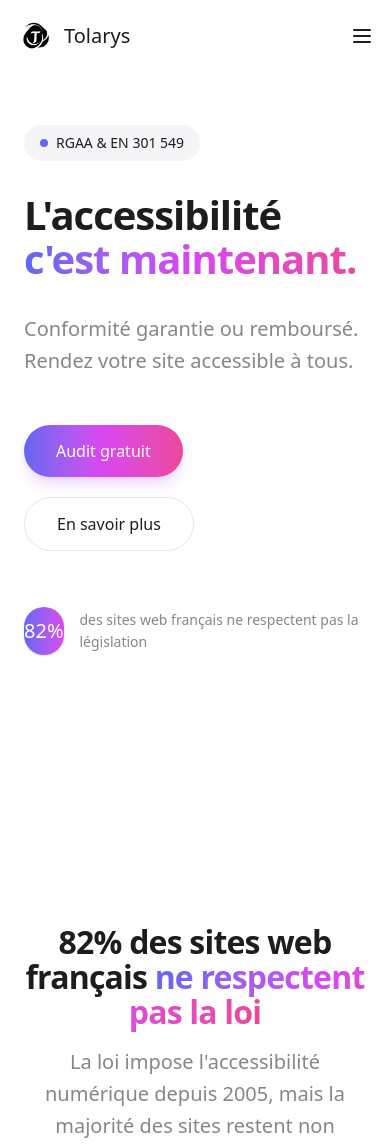
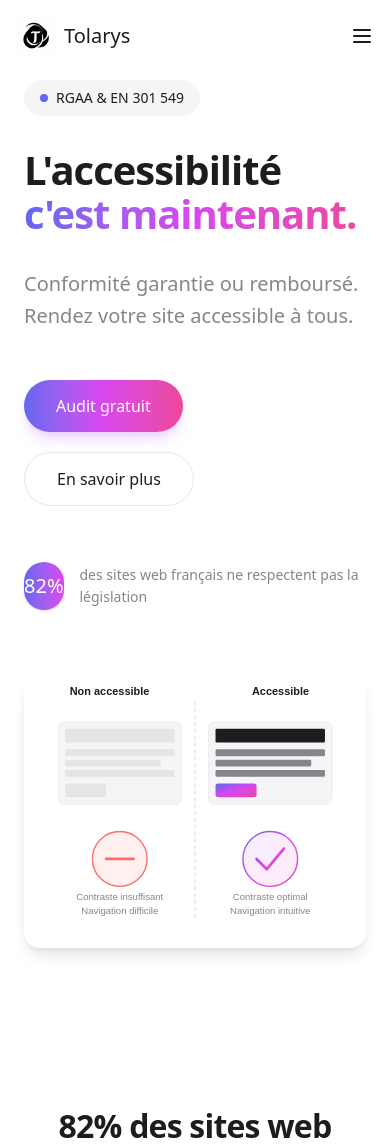
Before and after one commit to Skymx82/tolarys-v2, a Next.js app: page / in a window 390 px wide. Shown: the top 1145 px of the page. Built offline with nearby package versions, Linux system fonts and the light colour scheme.

Commit message:
Modifi section hero téléphone

```diff
--- a/src/components/HeroSection.tsx
+++ b/src/components/HeroSection.tsx
@@ -106,11 +106,11 @@ const HeroSection = () => {
             initial={{ opacity: 0, scale: 0.95 }}
             animate={{ opacity: 1, scale: 1 }}
             transition={{ delay: 0.5, duration: 0.8 }}
-            className="flex-1 relative h-[500px] flex items-center justify-center"
+            className="flex-1 relative md:h-[500px] h-[300px] flex items-center justify-center"
           >
             <div className="relative w-full h-full max-w-[500px] mx-auto">
               {/* Image SVG de comparaison */}
-              <div className="absolute inset-0 flex items-center justify-center">
+              <div className="relative w-full h-full flex items-center justify-center">
                 <img
                   src="/accessibility-comparison-new.svg"
                   alt="Comparaison entre site accessible et non accessible"
```
